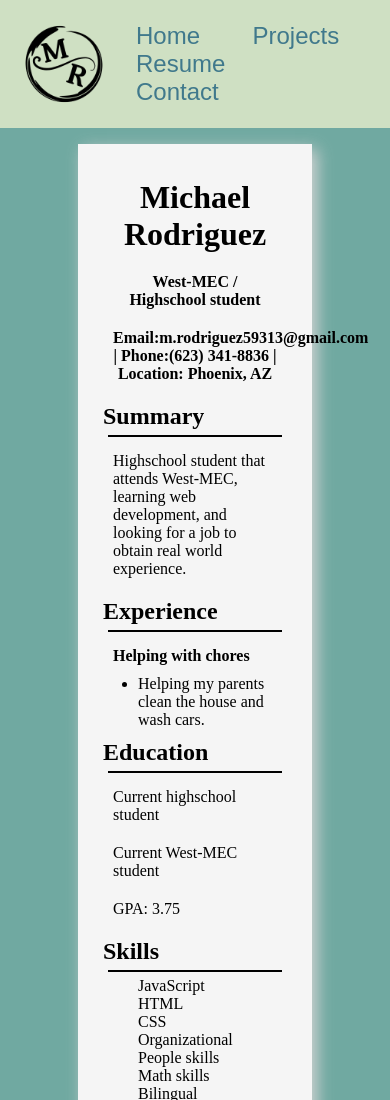
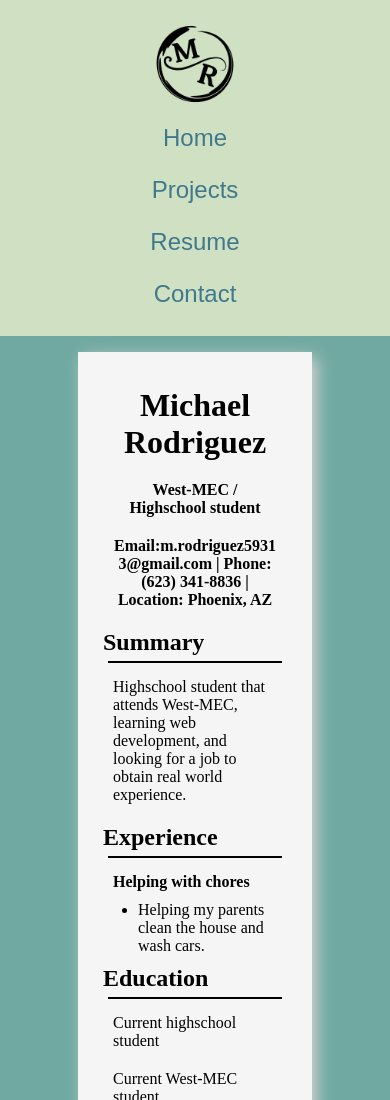
Before and after one commit to michael-pixel-gif/Portfolio, a plain HTML site: page resume.html in a window 390 px wide. Shown: the top 1100 px of the page. Drawn offline with Linux system fonts and the light colour scheme; a web font is replaced by a local one.

Commit message:
I fixed some bugs in the code in several pages

```diff
--- a/resume.html
+++ b/resume.html
@@ -43,6 +43,22 @@
     .skills ul{
         list-style-type: none;
     }
+
+    #contact{
+        word-wrap: break-word;
+    }
+
+    /*Media quieries*/
+    @media (max-width: 866px) {
+        header {
+          flex-direction: column;
+        }
+        nav a {
+          display: block;
+          padding: 0.5em;
+          text-align: center;
+        }
+    }
     </style>
 </head>
 <body>
@@ -61,7 +77,7 @@
         <section class="heading">
             <h1>Michael Rodriguez</h1>
             <p>West-MEC / Highschool student</p>
-            <p>Email:m.rodriguez59313@gmail.com | Phone:(623) 341-8836 | Location: Phoenix, AZ</p>
+            <p id="contact">Email:m.rodriguez59313@gmail.com | Phone:(623) 341-8836 | Location: Phoenix, AZ</p>
         </section>
         <!--Summary-->
         <section class="Summary">
```
Also changed, not shown: contact.html (+8 -1 lines), projects.html (+4 -2 lines).
